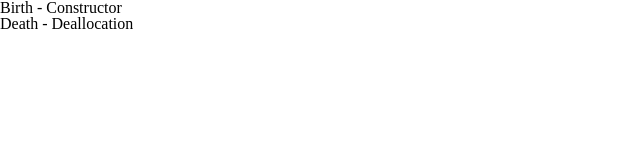
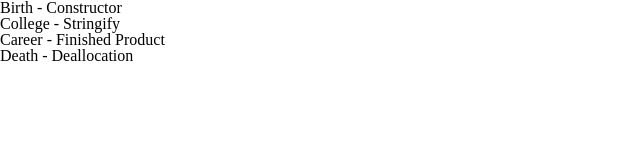
Before and after one commit to tcoots88/Parse-Life, a plain HTML site: page index.html in a window 1280 px wide. Shown: the whole page, without its empty margins (0-640 px from the left). Drawn offline with Linux system fonts and the light colour scheme.

Commit message:
set id and title for college and career

```diff
--- a/index.html
+++ b/index.html
@@ -19,11 +19,11 @@
     <div>
       <h2></h2>
     </div>
-    <div>
-      <h2></h2>
+    <div id='college'><!-- Phong -->
+      <h2>College - Stringify</h2>
     </div>
-    <div>
-      <h2></h2>
+    <div id='career'><!-- Phong -->
+      <h2>Career - Finished Product</h2>
     </div>
     <div id='death'> <!-- Mattäus -->
       <h2>Death - Deallocation</h2>
```
